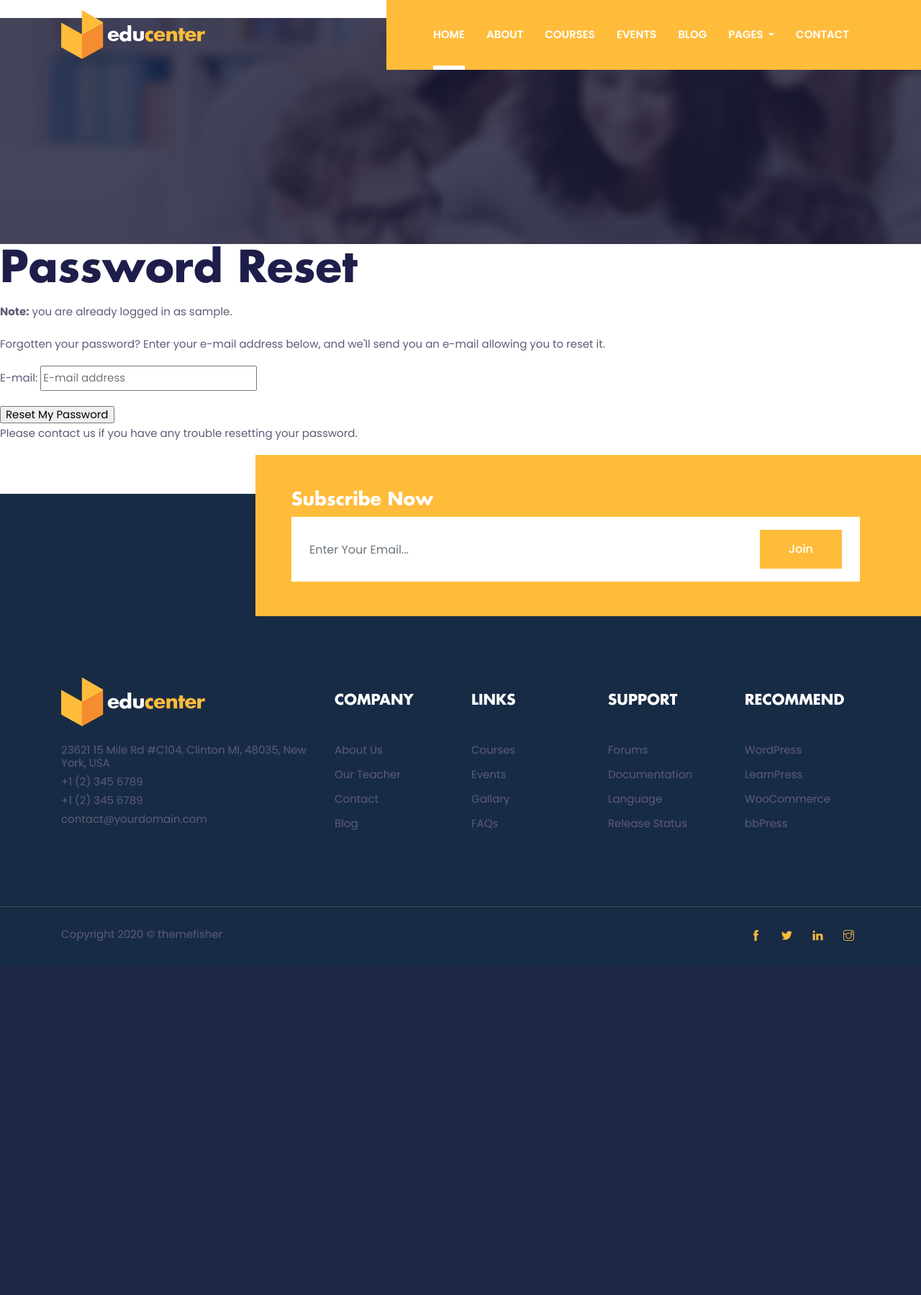
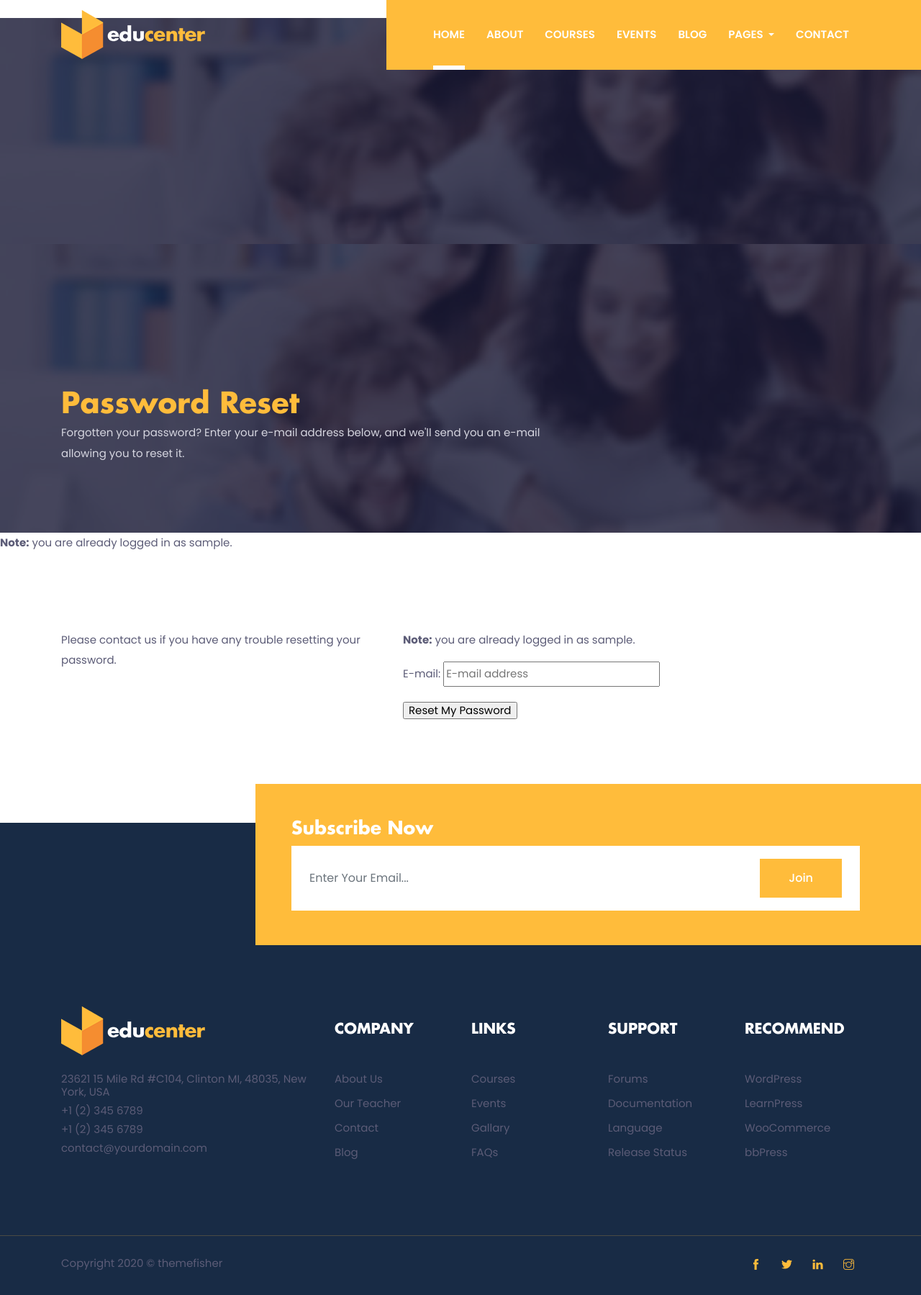
Before and after one commit to MilovanTomasevic/edu, a Django app: page /accounts/password/reset/ in a window 1280 px wide. Shown: the part 47-1846 px from the top of the page at 72% size. Before the commit the page ends 1354 px from the top, so only its background shows below. Run offline with Django 3.2, Linux system fonts and the light colour scheme; the visitor is signed in with stand-in values (Sample User, id 1); some libraries are stand-ins or nearby versions.

Commit message:
adapting a new style for password reset page

```diff
--- a/edu/templates/account/password_reset.html
+++ b/edu/templates/account/password_reset.html
@@ -3,22 +3,56 @@
 {% load i18n %}
 {% load account %}
 
+{% load static %}
+
 {% block head_title %}{% trans "Password Reset" %}{% endblock %}
 
 {% block content %}
 
-    <h1>{% trans "Password Reset" %}</h1>
+
+
+
+
+<!-- page title -->
+<section class="page-title-section overlay" data-background="{% static 'images/backgrounds/page-title.jpg' %}">
+  <div class="container">
+    <div class="row">
+      <div class="col-md-8">
+        <ul class="list-inline custom-breadcrumb">
+          <li class="list-inline-item"><a class="h2 text-primary font-secondary" >{% trans "Password Reset" %}</a></li>
+          <li class="list-inline-item text-white h3 font-secondary @@nasted"></li>
+        </ul>
+        <p class="text-lighten">{% trans "Forgotten your password? Enter your e-mail address below, and we'll send you an e-mail allowing you to reset it." %}</p>
+      </div>
+    </div>
+  </div>
+</section>
+<!-- /page title -->
+
  {% if user.is_authenticated %}
     {% include "account/snippets/already_logged_in.html" %}
     {% endif %}
 
-    <p>{% trans "Forgotten your password? Enter your e-mail address below, and we'll send you an e-mail allowing you to reset it." %}</p>
+<!-- contact -->
+<section class="section">
+  <div class="container">
+    <div class="row">
+        <div class="col-lg-5">
+            <p class="mb-5">{% blocktrans %}Please contact us if you have any trouble resetting your password.{% endblocktrans %}</p>
+        </div>
+        <div class="col-lg-7 mb-4 mb-lg-0">
+            {% if user.is_authenticated %}
+                {% include "account/snippets/already_logged_in.html" %}
+            {% endif %}
 
             <form method="POST" action="{% url 'account_reset_password' %}" class="password_reset">
                 {% csrf_token %}
                 {{ form.as_p }}
                 <input type="submit" value="{% trans 'Reset My Password' %}" />
             </form>
+        </div>
+    </div>
+  </div>
+</section>
 
-    <p>{% blocktrans %}Please contact us if you have any trouble resetting your password.{% endblocktrans %}</p>
 {% endblock %}
```
Lines whose indentation alone changed are shown as unchanged.
